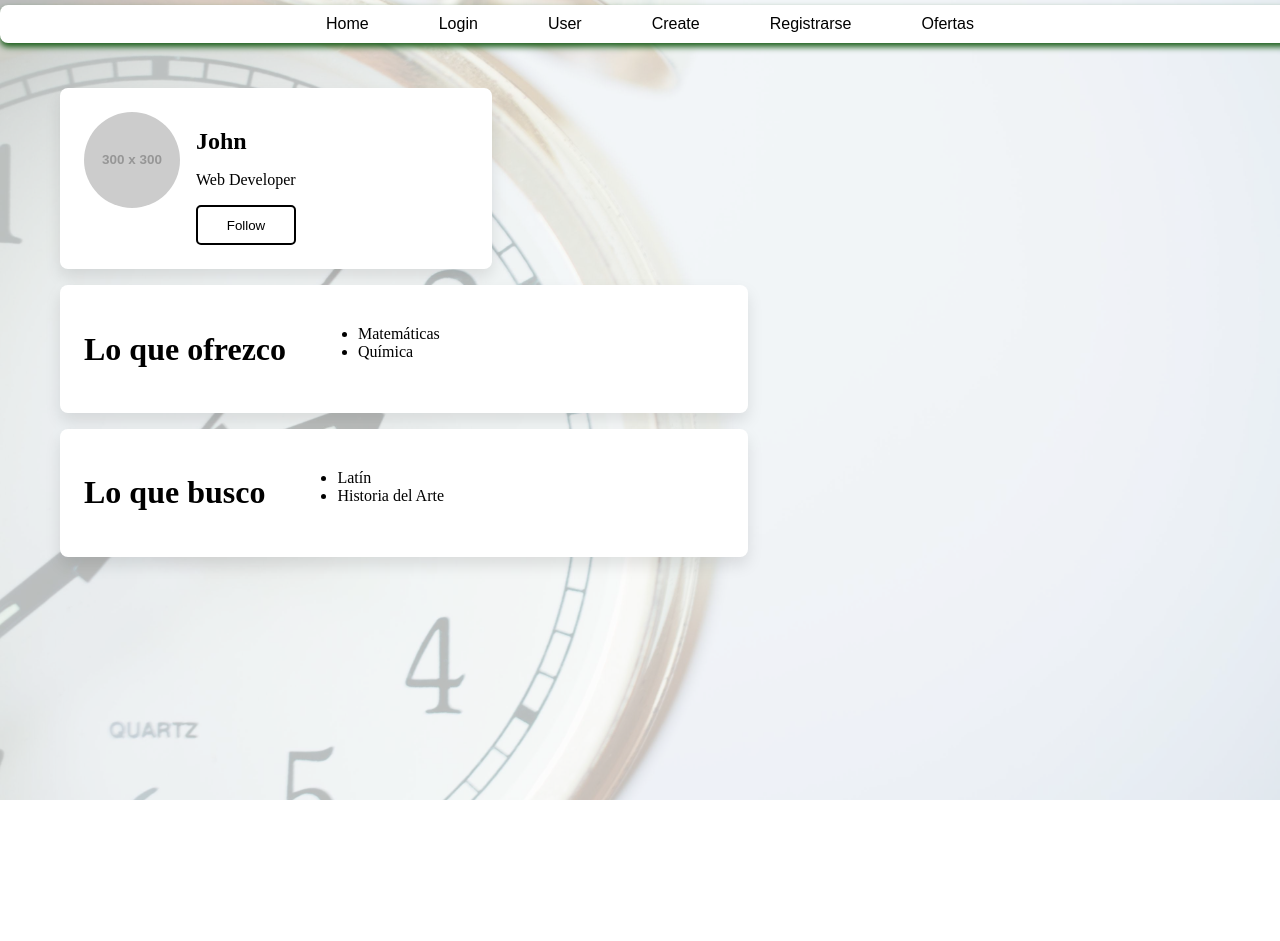
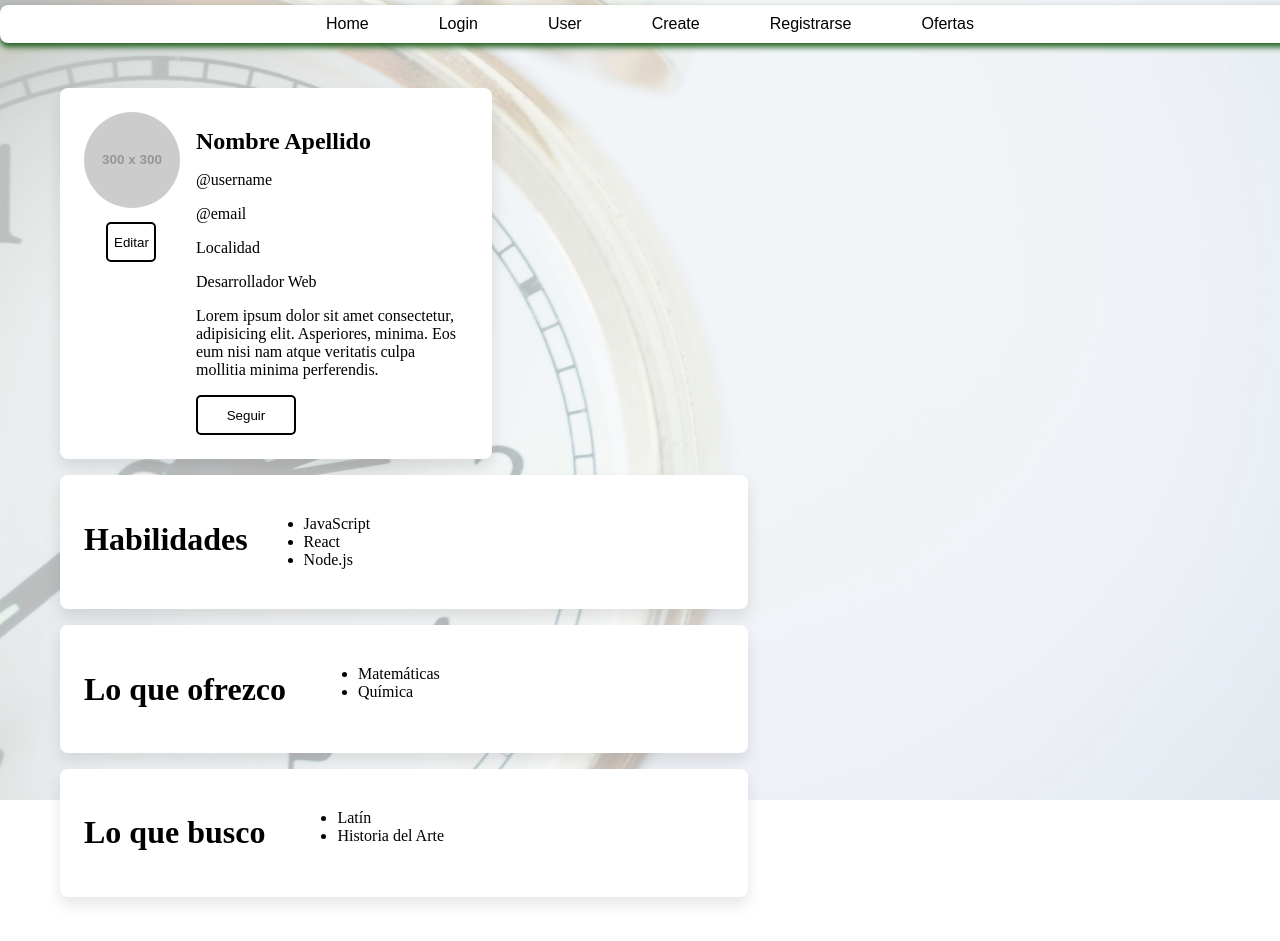
Before and after one commit to David0798C/taimFront, a React (Vite) app: page /User in a window 1280 px wide. Before the commit the page ends 800 px from the top, so only its background shows below. Built offline with nearby package versions, Linux system fonts and the light colour scheme; no server answers.

Commit message:
maquetación user page

```diff
--- a/src/Pages/UserPage.jsx
+++ b/src/Pages/UserPage.jsx
@@ -4,25 +4,59 @@ import {
     Button,
     InterestContainer,
     Background,
+    SkillsContainer,
+    ButtonEdit,
 } from "../styledComponents/StyledUserPage";
+import { useEffect, useState } from 'react';
+import { getUser } from "../services/user";
+
 const UserProfile = () => {
+    const [data, setData] = useState();
+    const [name, setName] = useState();
+    const [surname, setSurname] = useState();
+    const [email, setEmail] = useState();
+    const [userName, setUserName] = useState();
+    const [birthday, setBirthday] = useState();
+    const [profilePic, setProfilePic] = useState();
+    const [location, setLocation] = useState();
+    const [description, setDescription] = useState();
+    const [interests, setInterests] = useState();
+    const [skills, setSkills] = useState();
+    const [rating, setRating] = useState();
+
+    useEffect(() => {
+        getUser().then(data => setData(data.data))
+    }, []);
+
     return (
         <>
             <Background />
             <Container>
                 <CardContainer>
+                    <ButtonEdit>Editar</ButtonEdit>
                     <img
                         src="https://placehold.co/300?text=User"
                         alt="User Profile"
                         className="profile-image"
                     />
-
                     <div>
-            <h1 className="name">John</h1>
-            <p>Web Developer</p>
-            <Button>Follow</Button>
+                        <h1 className="name">Nombre Apellido </h1>
+                        <p>@username</p>
+                        <p>@email</p>
+                        <p>Localidad</p>
+                        <p>Desarrollador Web</p>
+                        <p>Lorem ipsum dolor sit amet consectetur, adipisicing elit. Asperiores, minima. Eos eum nisi nam atque veritatis culpa mollitia minima perferendis.</p>
+                        <Button>Seguir</Button>
                     </div>
                 </CardContainer>
+                <SkillsContainer>
+                    <h1>Habilidades</h1>
+                    <ul>
+                        <li>JavaScript</li>
+                        <li>React</li>
+                        <li>Node.js</li>
+                    </ul>
+                </SkillsContainer>
                 <InterestContainer>
                     <h1>Lo que ofrezco</h1>
                     <br />
--- a/src/StyledComponents/StyledUserPage.js
+++ b/src/StyledComponents/StyledUserPage.js
@@ -52,6 +52,17 @@ background-color: white;
   display: flex;
   gap: 1rem;
   `;
+
+export const SkillsContainer = styled.div`
+background-color: white;
+  max-width: 40rem;
+  padding: 1.5rem;
+  margin-bottom:1rem;
+  border-radius: 0.5rem;
+  box-shadow: 0 0.5rem 1rem rgba(0, 0, 0, 0.1);
+  display: flex;
+  gap: 1rem;
+  `;
 export const Button = styled.button`
   width: 100px;
   border-radius: 5px;
@@ -67,6 +78,22 @@ export const Button = styled.button`
   }
 `;
 
+export const ButtonEdit = styled.button`
+  position: absolute;
+  margin-top: 110px;
+  margin-left: 22px;
+  width: 50px;
+  border-radius: 5px;
+  background-color: transparent;
+  border: 2px solid black;
+  color: black;
+  height: 40px;
+
+  &:hover {
+    transition: 0.2s;
+    border-color: #4ad627;
+  }
+`;
 export const GifContainer = styled.div`
   position: relative;
   width: 500px;
```
Lines whose indentation alone changed are shown as unchanged.
